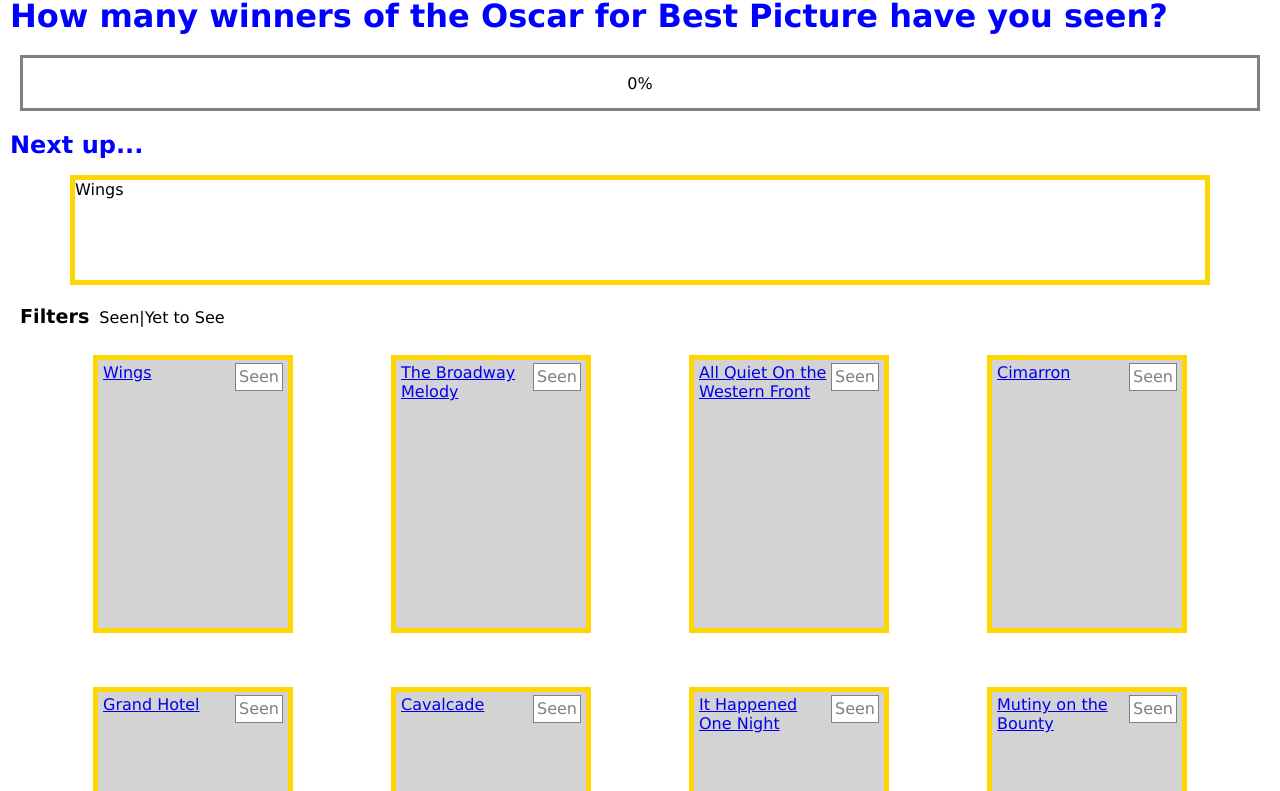
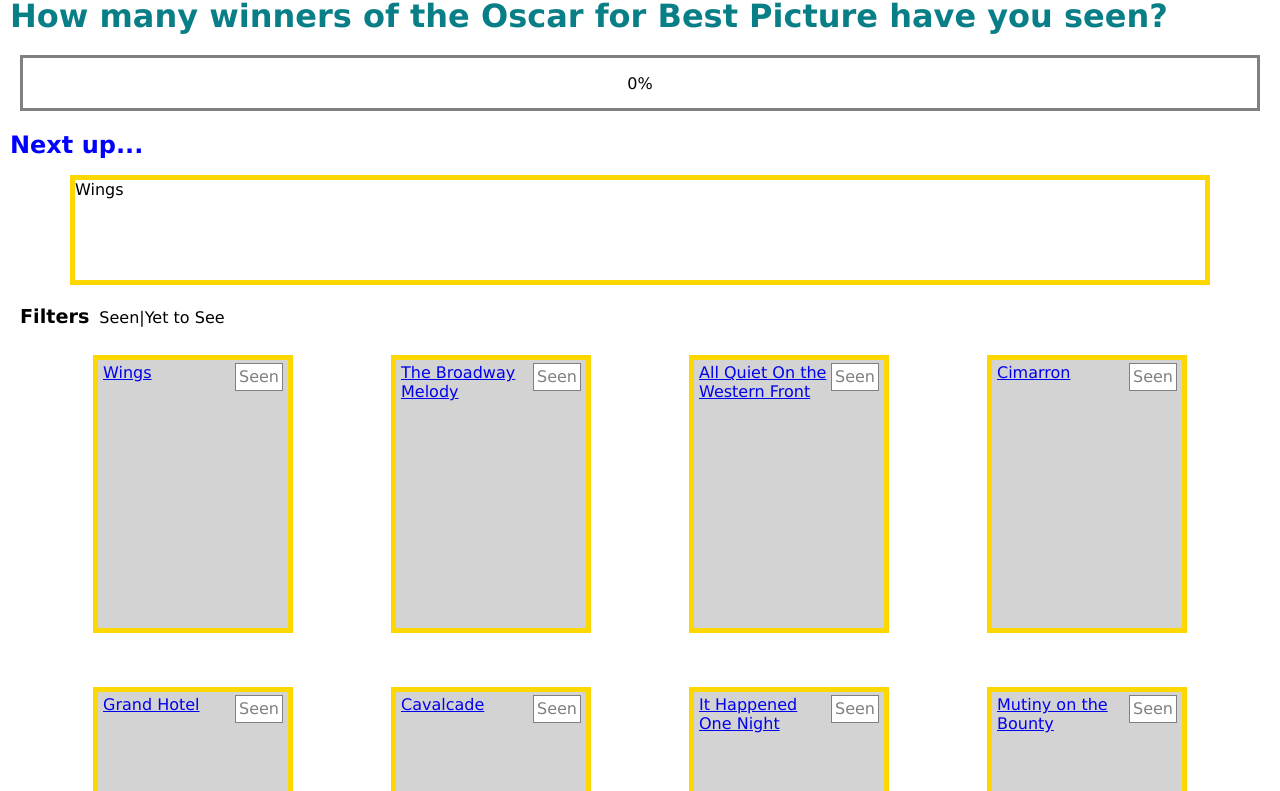
Before and after one commit to jpsanders101/theBest.Pictures, a React app: page / in a window 1280 px wide. Shown: the part 58-849 px from the top of the page. Built offline with nearby package versions, Linux system fonts and the light colour scheme.

Commit message:
Make main header resonsive and change colour

```diff
--- a/src/assets/root-style.less
+++ b/src/assets/root-style.less
@@ -10,6 +10,7 @@
 @import '../components/RatingButtonContainer/small.less';
 @import '../components/FilterPanel/small.less';
 @import '../components/Homepage/small.less';
+@import '../components/Homepage/medium.less';
 @import '../components/MovieItem/small.less';
 @import '../components/RatingButton/small.less';
 @import '../components/ReviewForm/small.less';
--- a/src/assets/vars.less
+++ b/src/assets/vars.less
@@ -3,3 +3,5 @@
 @md-breakpoint: 768px;
 @lg-breakpoint: 992px;
 @xl-breakpoint: 1200px;
+
+@teal: #087e87;
--- /dev/null
+++ b/src/components/Homepage/medium.less
@@ -0,0 +1,5 @@
+@media (min-width: @md-breakpoint) {
+    .homepage__heading {
+        font-size: 2em;
+    }
+}
--- a/src/components/Homepage/small.less
+++ b/src/components/Homepage/small.less
@@ -1,3 +1,5 @@
 .homepage__heading {
+  color: @teal;
+  font-size: 1.6em;
   margin: 0 10px;
 }
```
